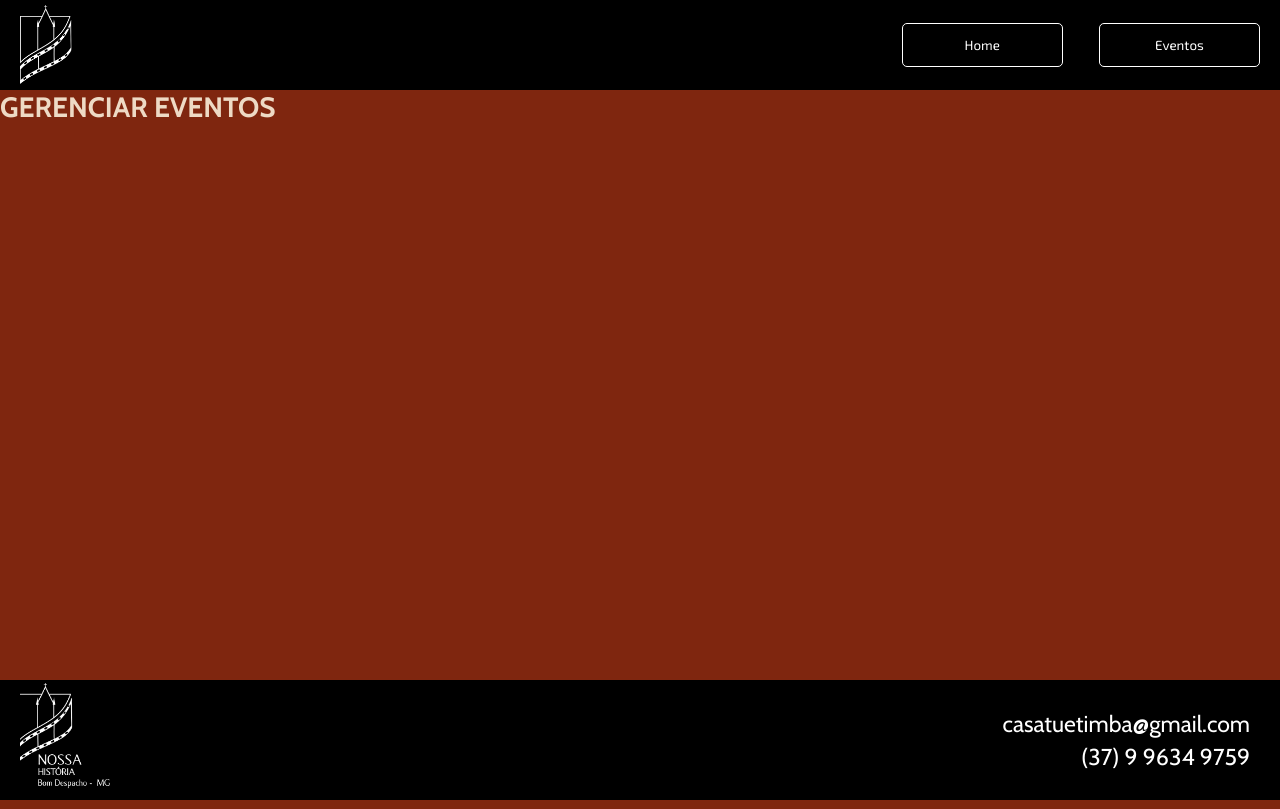
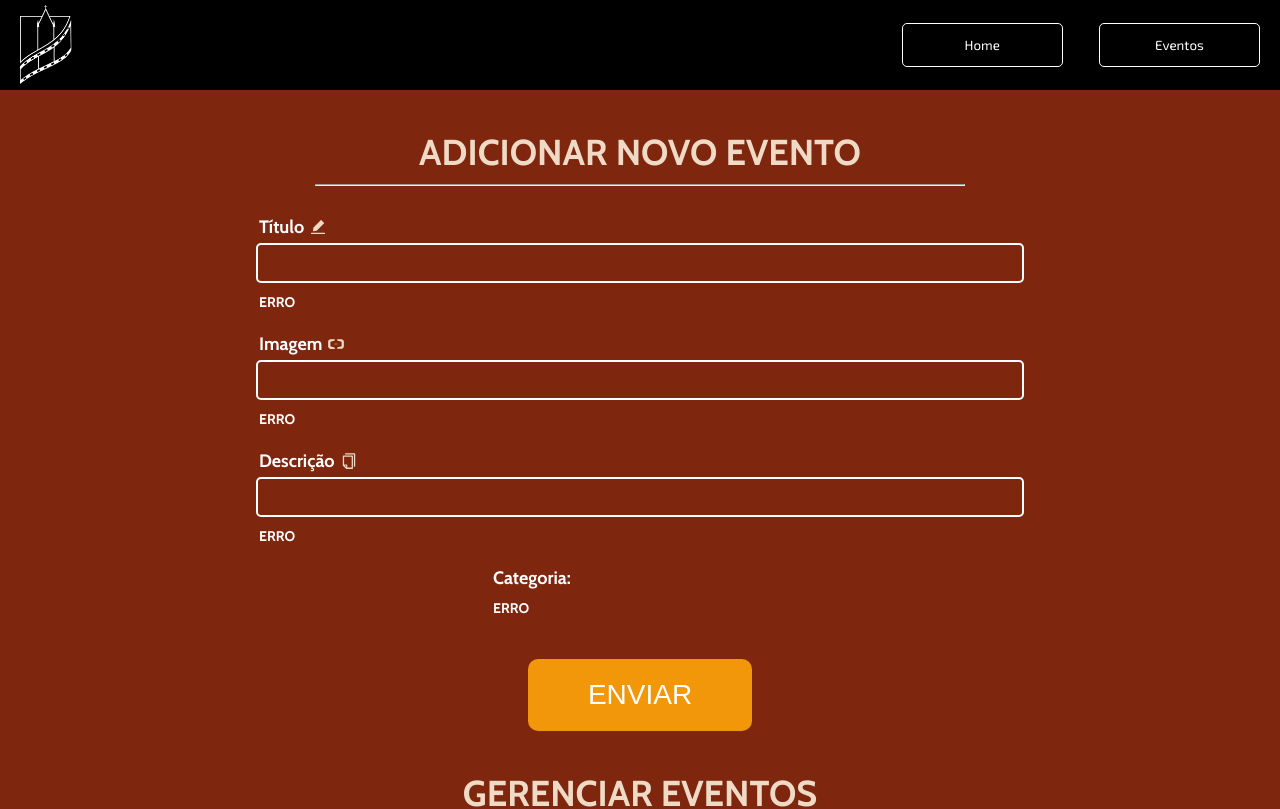
Before and after one commit to caiosousa2003/cogestao-front, a React (Vite) app: page /gerenciar-eventos in a window 1280 px wide. Shown: the top 809 px of the page. Built offline with nearby package versions, Linux system fonts and the light colour scheme.

Commit message:
featManageEventsPage

```diff
--- a/package.json
+++ b/package.json
@@ -10,12 +10,14 @@
     "preview": "vite preview"
   },
   "dependencies": {
+    "@hookform/resolvers": "^3.6.0",
     "@tanstack/react-query": "^5.45.0",
     "@tanstack/react-query-devtools": "^5.45.0",
     "antd": "^5.18.1",
     "axios": "^1.7.2",
     "react": "^18.2.0",
     "react-dom": "^18.2.0",
+    "react-hook-form": "^7.52.0",
     "react-icons": "^5.2.1",
     "react-router-dom": "^6.23.1",
     "styled-components": "^6.1.11"
--- /dev/null
+++ b/src/components/Card/Card.jsx
@@ -0,0 +1,10 @@
+function Card() {
+
+    return (
+      <div>
+        <h1>CARD</h1>
+      </div>
+    );
+  }
+
+  export default Card;
--- a/src/pages/Events/Events.jsx
+++ b/src/pages/Events/Events.jsx
@@ -1,4 +1,4 @@
-function Eventos() {
+function Events() {
 
     return (
       <div>
@@ -7,4 +7,4 @@ function Eventos() {
     );
   }
 
-  export default Eventos;
+  export default Events;
--- a/src/pages/ManageEvents/ManageEvents.jsx
+++ b/src/pages/ManageEvents/ManageEvents.jsx
@@ -1,10 +1,65 @@
-function GerenciarEventos() {
+import { Alert, Button, ContainerInput, ContainerLabel, ContainerList, ContainerLoading, ContainerMain, ContainerModalConfirm, ContainerModalEdit, ContainerSelect, Form, Icon, Input, Label, Line, Title } from "./styles";
+import { useForm } from "react-hook-form";
+import { zodResolver } from "@hookform/resolvers/zod";
+import Card from "../../components/Card/Card";
+import { AiFillEdit, AiOutlineCopy, AiOutlineAliyun } from "react-icons/ai";
 
-    return (
-      <div>
-        <h1>GERENCIAR EVENTOS</h1>
-      </div>
-    );
-  }
+function ManageEvents() {
+  const { register, handleSubmit, reset, formState: { errors } } = useForm(); // useForm({ resolver: zodResolver(validador) })
 
-  export default GerenciarEventos;
+  const onSubmit = (data) => {
+    // createProjeto(data);
+  };
+
+  return (
+    <div>
+      <ContainerModalConfirm></ContainerModalConfirm>
+      <ContainerModalEdit></ContainerModalEdit>
+      <ContainerMain>
+        <Title>ADICIONAR NOVO EVENTO</Title>
+        <Line></Line>
+        <Form onSubmit={handleSubmit(onSubmit)}>
+          <ContainerInput>
+            <ContainerLabel>
+              <Label>Título </Label>
+              <Icon><AiFillEdit style={{ height: "100%", width: "100%" }}/></Icon>
+            </ContainerLabel>
+            <Input name="title" error={errors} borda ={!!errors?.nome?.message} {...register("title")}></Input>
+            <Alert>ERRO</Alert>
+          </ContainerInput>
+          <ContainerInput>
+            <ContainerLabel>
+              <Label>Imagem </Label>
+              <Icon><AiOutlineAliyun style={{ height: "100%", width: "100%" }}/></Icon>
+            </ContainerLabel>
+            <Input name="image" error={errors} borda ={!!errors?.image?.message} {...register("image")}></Input>
+            <Alert>ERRO</Alert>
+          </ContainerInput>
+          <ContainerInput>
+            <ContainerLabel>
+              <Label>Descrição </Label>
+              <Icon><AiOutlineCopy style={{ height: "100%", width: "100%" }}/></Icon>
+            </ContainerLabel>
+            <Input name="description" error={errors} borda ={!!errors?.description?.message} {...register("description")}></Input>
+            <Alert>ERRO</Alert>
+          </ContainerInput>
+          <ContainerSelect>
+            <ContainerLabel>
+              <Label>Categoria:</Label>
+            </ContainerLabel>
+            <Alert>ERRO</Alert>
+          </ContainerSelect>
+          <Button>ENVIAR</Button>
+        </Form>
+        <Title>GERENCIAR EVENTOS</Title>
+        <Line></Line>
+        <ContainerList>
+          <ContainerLoading></ContainerLoading>
+          <Card></Card>
+        </ContainerList>
+      </ContainerMain>
+    </div>
+  );
+}
+
+export default ManageEvents;
--- a/src/pages/ManageEvents/styles.js
+++ b/src/pages/ManageEvents/styles.js
@@ -0,0 +1,120 @@
+import { styled } from 'styled-components';
+
+export const ContainerMain = styled.div`
+    display: flex;
+    flex-direction: column;
+    align-items: center;
+    padding: 40px;
+`;
+
+export const Title = styled.h1`
+    font-size: 36px;
+    font-weight: bold;
+`;
+
+export const Line = styled.hr`
+    width: 65rem;
+    margin-top: 10px;
+    margin-bottom: 30px;
+    background-color: #ffd599;
+    height: 2px;
+`;
+
+export const Form = styled.form`
+    display: flex;
+    flex-direction: column;
+    align-items: center;
+    gap: 20px;
+    max-width: 800px;
+    width: 60vw;
+    height: 100%;
+    margin-bottom: 40px;;
+`;
+
+export const ContainerLabel = styled.div`
+    display: flex;
+    flex-direction: row;
+    align-items: center;
+    margin-bottom: 5px;
+`;
+
+export const ContainerInput = styled.div`
+    width: 100%;
+    height: 100%;
+`;
+
+export const Label = styled.label`
+    color: white;
+    font-size: 18px;
+    font-weight: bold;
+    margin-right: 5px;
+    margin-left: 3px;
+`;
+
+export const Icon = styled.div`
+    display: flex;
+    flex-direction: row;
+    align-items: end;
+    width: 18px;
+    height: 18px;
+`;
+
+export const Input = styled.input`
+    border-radius: 5px;
+    width: 100%;
+    height: 40px;
+    background-color: transparent;
+    border: ${(props) => (props?.borda ? "2px solid red" : "2px solid white")};
+    font-size: 18px;
+    &:focus {
+        outline: none;
+        border: 2px solid gray;
+    }
+`;
+
+export const ContainerSelect = styled.div`
+    width: 300px;
+    height: 100%;
+`;
+
+export const Button = styled.button`
+    background-color: #f19709;
+    padding: 20px 60px 20px 60px;
+    color: white;
+    font-size: 28px;
+    border: none;
+    border-radius: 10px;
+    margin-top: 20px;
+`;
+
+export const Alert = styled.p`
+    color: white;
+    text-transform: uppercase;
+    text-decoration: solid;
+    font-weight: bold;
+    margin-top: 10px;
+    margin-bottom: 2px;
+    margin-left: 3px;
+    width: 100%;
+`;
+
+export const ContainerList = styled.div`
+`;
+
+export const ContainerModalConfirm = styled.div`
+    display: flex;
+    justify-content: center;
+    align-items: center;
+`;
+
+export const ContainerModalEdit = styled.div`
+    display: flex;
+    justify-content: center;
+    align-items: center;
+`;
+
+export const ContainerLoading = styled.div`
+    display: flex;
+    justify-content: center;
+    align-items: center;
+`;
```
Also changed, not shown: src/components/Select/Select.jsx (added, +68 -0 lines), src/pages/ManageEvents/utils.js (+16 -0 lines), src/components/Card/styles.js (added), 1 other file (tests, documents, lock files or other folders).
